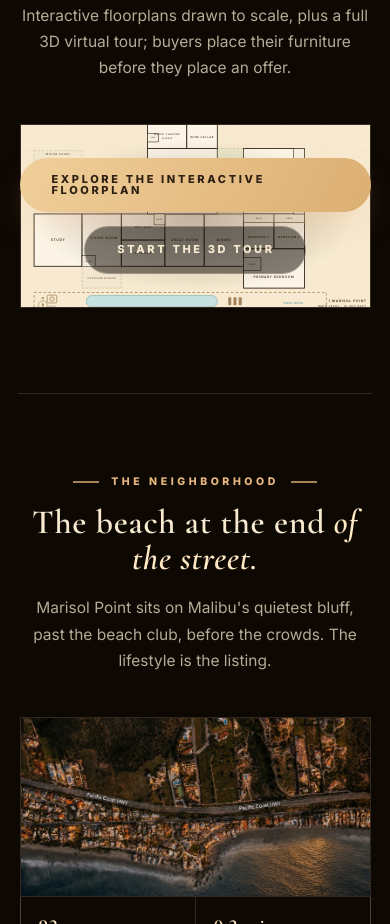
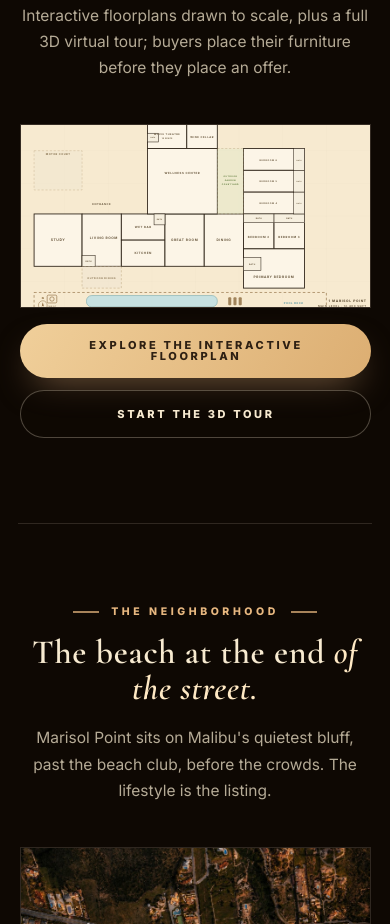
Before and after one commit to brudesignstudio/brudesignstudio, a plain HTML site: page real-estate.html in a window 390 px wide. Shown: the part 7939-8863 px from the top of the page. Drawn offline with nearby package versions, Linux system fonts and the light colour scheme.

Commit message:
Add files via upload

```diff
--- a/real-estate.html
+++ b/real-estate.html
@@ -81,6 +81,10 @@
   .plan-teaser .ph{aspect-ratio:16/8.4;border:1px solid var(--line);}
   .plan-teaser .over{position:absolute;inset:0;z-index:6;display:flex;flex-direction:column;gap:14px;align-items:center;justify-content:center;
     background:radial-gradient(ellipse 60% 55% at 50% 50%,rgba(14,8,3,.28),rgba(14,8,3,0) 75%);}
+  @media(max-width:640px){
+    .plan-teaser .over{position:static;background:none;padding:16px 0 0;gap:12px;}
+    .plan-teaser .over .btn-gold,.plan-teaser .over .btn-line{width:100%;text-align:center;}
+  }
 </style>
 </head>
 <body data-page="home">
```
